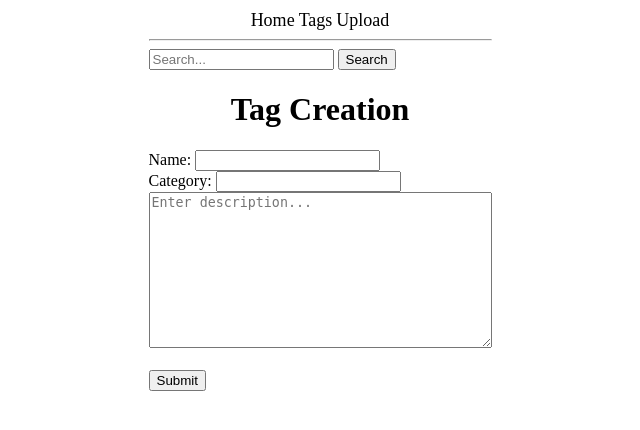
After one commit to disbxys/boardy2, a Flask app: page /tags/new in a window 1280 px wide. The commit adds this page. Shown: the top 430 px of the page, without its empty margins (320-960 px from the left). Run offline with Flask 3, Linux system fonts and the light colour scheme; data that the repository does not hold is empty; some libraries are stand-ins or nearby versions.

Commit message:
Can now create tags w/ categories
The existing method to create tags in the image post page will continue to exist as a quick-add option.

```diff
--- a/flask_app/models.py
+++ b/flask_app/models.py
@@ -21,7 +21,7 @@ class Category(db.Model):
     tags = db.relationship("Tag", backref="category")
 
     def __repr__(self) -> str:
-        return f"Category <{self.name}> - {self.description[:20]}"
+        return f"Category <{self.name}>"
 
 
 class Tag(db.Model):
@@ -32,9 +32,9 @@ class Tag(db.Model):
 
     def __repr__(self) -> str:
         if self.category_id is not None:
-            return f"Tag <{self.category.name}:{self.name}> - {self.description[:20]}"
+            return f"Tag <{self.category.name}:{self.name}>"
         else:
-            return f"Tag <{self.name}> - {self.description[:20]}"
+            return f"Tag <{self.name}>"
 
 
 class Image(db.Model):
--- a/flask_app/routes.py
+++ b/flask_app/routes.py
@@ -13,7 +13,7 @@ from PIL import Image as PILImage
 import werkzeug.datastructures.file_storage as werkzeug_fs
 
 from flask_app import app
-from flask_app.models import db, Image, image_tag, Tag
+from flask_app.models import Category, db, Image, image_tag, Tag
 
 
 PER_PAGE = 42
@@ -223,6 +223,66 @@ def get_tag_info(name: str):
     return render_template("tag_info.html", tag=tag)
 
 
+@app.route("/tags/new", methods=["POST", "GET"])
+def create_tag():
+    if request.method == "POST":
+        tag_name = request.form.get("name", type=str)
+        category_name = request.form.get("category", None, type=str)
+        tag_description = request.form.get("description", None, type=str)
+
+        category: Category | None
+        if (category_name is not None) and (category_name.strip() != ""):
+            # Sanitize category name input
+            category_name = category_name.strip().lower()
+
+            category = Category.query.filter_by(name=category_name).first()
+            if category is None:
+                # Add category to database
+                new_category = Category(name=category_name)
+                db.session.add(new_category)
+                app.logger.info(f"New category created: {new_category.name}.")
+
+        # This SHOULD NEVER be None
+        category = Category.query.filter_by(name=category_name).first()
+
+        if (tag_description is None) or (tag_description.strip() == ""):
+            tag_description = None
+        else:
+            tag_description.strip()
+
+        new_tag_name = tag_name.strip().replace(" ", "_")
+
+        # Check if tag does not already exist
+        tag: Tag | None = Tag.query.filter_by(name=new_tag_name).first()
+
+        if tag is None:
+            # Add tag to database
+            tag = Tag(
+                name = new_tag_name,
+                description = tag_description,
+                category = category
+            )
+
+            db.session.add(tag)
+            app.logger.info(f"New tag created: {category.name+':' if category else ''}{tag.name}")
+
+        else:
+            if category is not None:
+                # Add category to tag
+                tag.category_id = category.id
+
+
+
+        db.session.commit()
+
+        return redirect(url_for("tags_index"))
+
+    categories = Category.query.all()
+
+    return render_template("new_tag.html", categories=categories)
+
+
+
 @app.route("/tags/delete", methods=["DELETE", "GET"])
 def remove_tags():
     """
@@ -262,7 +322,7 @@ def delete_tag(id: int):
 
     db.session.commit()
 
-    return redirect(url_for("index"))
+    return redirect(url_for("tags_index"))
 
 
 @app.route("/upload", methods=["GET", "POST"])
--- /dev/null
+++ b/flask_app/templates/new_tag.html
@@ -0,0 +1,36 @@
+{% extends 'base.html' %}
+
+{% block title %}New Tag{% endblock %}
+
+{% block content %}
+<div class="content">
+    <h1>Tag Creation</h1>
+
+    <form method=post enctype=multipart/form-data action="{{ url_for('create_tag') }}">
+        <div class="tag-name tag-input">
+            <label for="name" >Name: </label>
+            <input type="text" name="name" required />
+        </div>
+        <div class="tag-category tag-input">
+            <label for="category" >Category: </label>
+            <input type="text" name="category" list="category-list" />
+            <datalist id="category-list">
+                {% for category in categories %}
+                <option value="{{ category.name }}"></option>
+                {% endfor %}
+            </datalist>
+        </div>
+        <div class="tag-descrption">
+            <textarea
+                name="description"
+                cols="40" rows="10"
+                placeholder="Enter description..."
+                style="resize: vertical;"
+            ></textarea>
+        </div>
+        <br/>
+        <input type=submit value=Submit>
+    </form>
+</div>
+
+{% endblock %}
--- a/flask_app/templates/tag.html
+++ b/flask_app/templates/tag.html
@@ -40,7 +40,10 @@
 
 {% block content %}
 <div class="content">
-    <h1>{{ tag.name }} ({{ tag.images|length }})</h1>
+    <div style="text-align: center; margin: 10px;">
+        <h1 style="margin: auto;">{{ tag.name }} ({{ tag.images|length }})</h1>
+        <span><a href="{{ url_for('get_tag_info', name=tag.name) }}">more info</a></span>
+    </div>
 
     {% if images.pages > 0 %}
     <div class="pagination" style="text-align: center;">
--- a/flask_app/templates/tags_index.html
+++ b/flask_app/templates/tags_index.html
@@ -31,6 +31,11 @@
 
 {% block content %}
 <div class="content">
+    <div style="margin-top: 10px;">
+        <button type="button" onclick="location.href='{{ url_for('create_tag') }}'">
+            New Tag
+        </button>
+    </div>
 
     <div class="pagination" style="text-align: center;">
         {% set letters = ".ABCDEFGHIJKLMNOPQRSTUVWXYZ" %}
```
Also changed, not shown: flask_app/templates/tag_info.html (+6 -4 lines).
